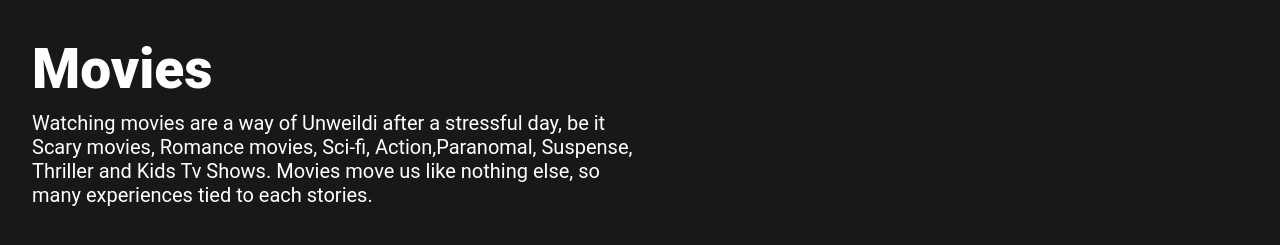
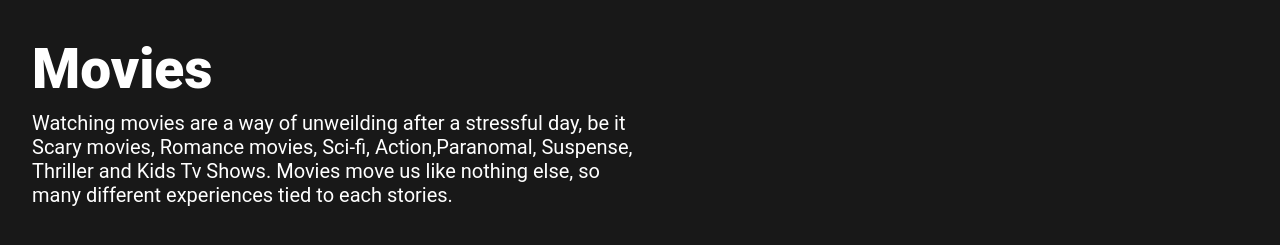
Before and after one commit to Duchess-dezi/Netflix-clone, a website: page Public/Index.html in a window 1280 px wide. Shown: the part 63-308 px from the top of the page. Drawn offline with Linux system fonts and the light colour scheme; no server answers.

Commit message:
first commit

```diff
--- a/Public/Index.html
+++ b/Public/Index.html
@@ -23,8 +23,8 @@
     <!-- main section -->
     <header class="main">
         <h1 class="heading">Movies</h1>
-         <p class="info"> Watching movies are a way of Unweildi after a stressful day, be it Scary movies, Romance movies, Sci-fi, Action,Paranomal, Suspense, Thriller and Kids Tv Shows.
-            Movies move us like nothing else, so many experiences tied to each stories. </p>
+         <p class="info"> Watching movies are a way of unweilding after a stressful day, be it Scary movies, Romance movies, Sci-fi, Action,Paranomal, Suspense, Thriller and Kids Tv Shows.
+            Movies move us like nothing else, so many different experiences tied to each stories. </p>
 
     <!-- movie lists-->
 <!--
```
